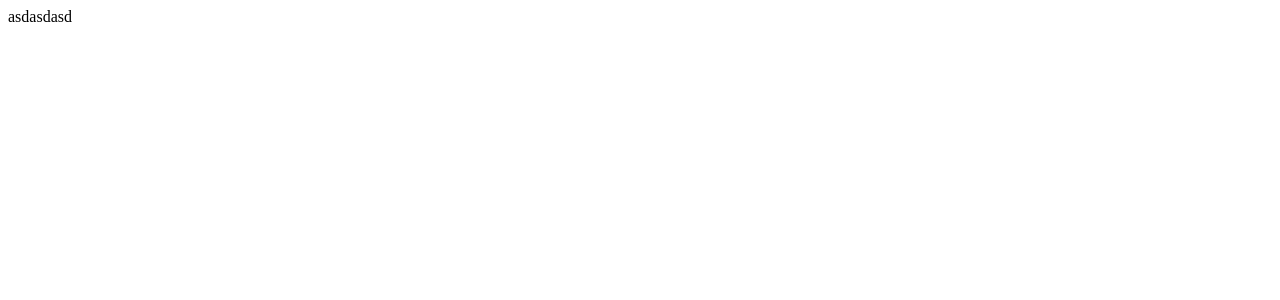
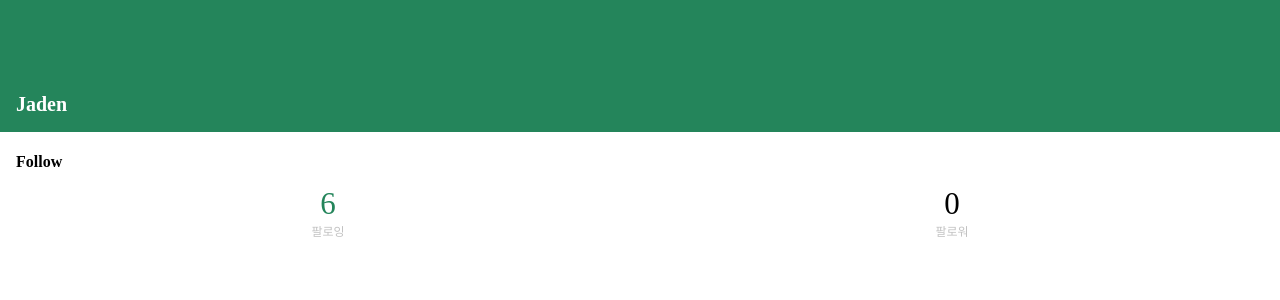
Before and after one commit to smc2315/SW-project, a Flask app: page /mypage in a window 1280 px wide. Before the commit the part shown is almost empty. Shown: the top 300 px of the page. Run offline with Flask 2, Linux system fonts and the light colour scheme; some libraries are stand-ins or nearby versions.

Commit message:
Update mypage.html

```diff
--- a/templates/mypage.html
+++ b/templates/mypage.html
@@ -5,6 +5,200 @@
 
 </head>
 <body>
-asdasdasd
+
+<style>
+    body{
+  padding: 0;
+  margin: 0;
+}
+div{
+  box-sizing: border-box;
+}
+
+
+/* 녹색 텍스트 */
+.green{
+  color: #24855b;
+}
+
+.wrap{
+  background-color: #F8F8F8;
+}
+/* 녹색배경 */
+.greenContainer{
+  height: 132px;
+  background-color: #24855b;
+
+  display: flex;
+  align-items: flex-end;
+  padding: 16px;
+}
+
+.greenContainer .name{
+   font-size: 20px;
+  font-weight: bold;
+  color: #ffffff;
+}
+.greenContainer .modify{
+  margin-left: auto;
+}
+
+
+/* 단골상점 , 상품후기 , 적립금 */
+.summaryContainer .item{
+  flex-grow: 1
+}
+/* 녹색 숫자 */
+.summaryContainer .number{
+  font-size: 19px;
+  font-weight: bold;
+  color: #24855b;
+}
+/* 텍스트 */
+.summaryContainer .item > div:nth-child(2){
+  font-size: 13px;
+}
+
+/* ================== 주문/배송조회 박스 시작 ==================== */
+.shippingStatusContainer{
+  padding: 21px 16px;
+  background-color: white;
+  margin-bottom: 10px;
+}
+
+/* 주문/배송조회 타이틀 */
+.shippingStatusContainer .title{
+  font-size: 16px;
+  font-weight: bold;
+  margin-bottom: 15px;
+}
+
+/* 장바구니 결제완료 배송중 구매확정 [로우] */
+.shippingStatusContainer .status{
+  display: flex;
+  justify-content:space-around;
+  margin-bottom: 21px;
+}
+/* 장바구니 결제완료 배송중 구매확정 [아이템]  */
+.shippingStatusContainer .item{
+  display: flex;
+}
+
+.shippingStatusContainer .number{
+  font-size: 31px;
+  font-weight: 500;
+  text-align: center;
+}
+.shippingStatusContainer .text{
+  font-size: 12px;
+  font-weight: normal;
+  color: #c2c2c2;
+  text-align: center;
+}
+.shippingStatusContainer .icon{
+  display: flex;
+  align-items: center;
+  padding: 20px;
+  width: 16px;
+  height: 16px;
+}
+
+
+/*=================== 주문목록 ~ 찜한상품 리스트 ==================*/
+.listContainer{
+  padding: 0;
+  background-color: #ffffff;
+  margin-bottom: 10px;
+}
+.listContainer .item{
+  display: flex;
+  align-items: center;
+  padding: 16px;
+  color: black;
+  text-decoration: none;
+  height: 56px;
+  box-sizing: border-box;
+}
+.listContainer .icon{
+  margin-right: 14px;
+}
+.listContainer .text{
+  font-size: 16px;
+  position: relative;
+}
+.listContainer .right{
+  margin-left: auto;
+}
+
+
+
+
+/*  */
+.listContainer .item:hover{
+/*   background-color: #f8f8f8; */
+}
+.infoContainer .item:hover{
+/*   background-color: #f8f8f8; */
+}
+</style>
+<div class="wrap">
+  <div class="greenContainer">
+    <div>
+      <div class="name">Jaden</div>
+    </div>
+    <div class="modify"></div>
+  </div>
+
+  <div class="shippingStatusContainer">
+    <div class="title">
+      Follow
+    </div>
+    <div class="status">
+
+      <div class="item">
+        <div>
+          <div class="green number">6</div>
+          <div class="text">팔로잉</div>
+        </div>
+      </div>
+      <div class="item">
+        <div>
+          <div class="number">0</div>
+          <div class="text">팔로워</div>
+        </div>
+      </div>
+
+
+    </div>
+
+  </div>
+  <!--<div class="listContainer">
+    <a href="#" class="item">
+        <div class="icon">ii</div>
+        <div class="text">주문목록     </div>
+        <div class="right"> > </div>
+    </a>
+    <a href="#" class="item">
+        <div class="icon">ii</div>
+        <div class="text">상품후기</div>
+        <div class="right"> > </div>
+    </a>
+    <a href="#" class="item">
+        <div class="icon">ii</div>
+        <div class="text">상품문의</div>
+        <div class="right"> > </div>
+    </a>
+    <a href="#" class="item">
+        <div class="icon">ii</div>
+        <div class="text">단골상점</div>
+        <div class="right"> > </div>
+    </a>
+    <a href="#" class="item">
+        <div class="icon">ii</div>
+        <div class="text">찜한상품</div>
+        <div class="right"> > </div>
+    </a>
+  </div>-->
+
 </body>
 </html>
```
